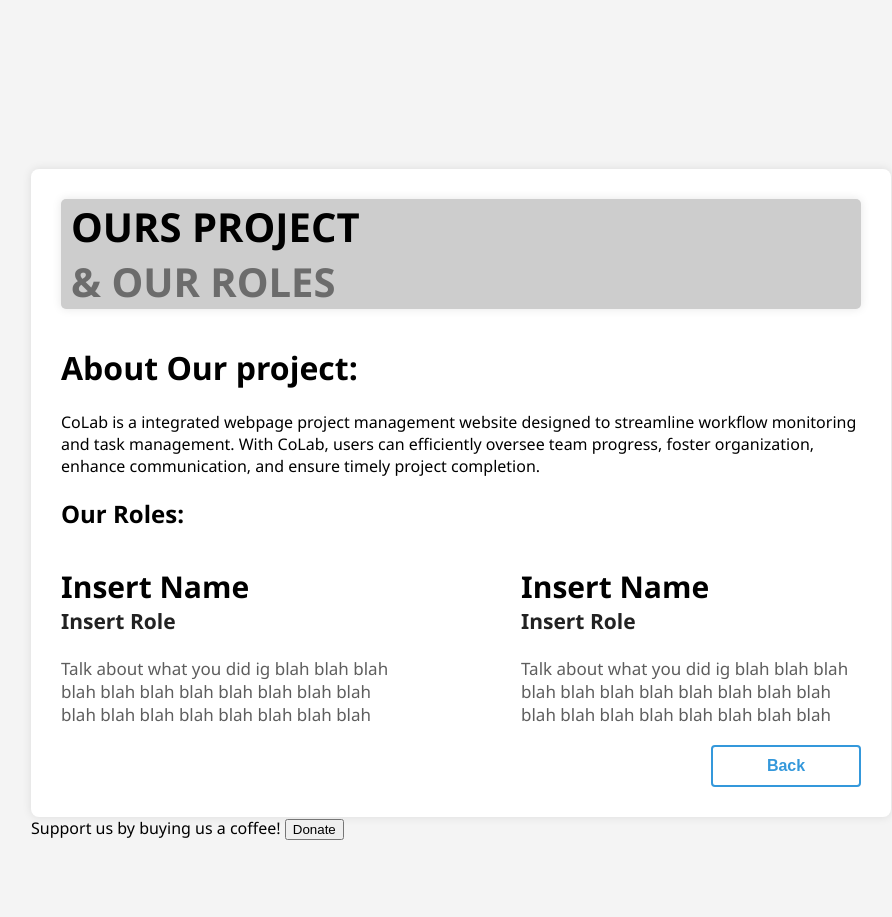
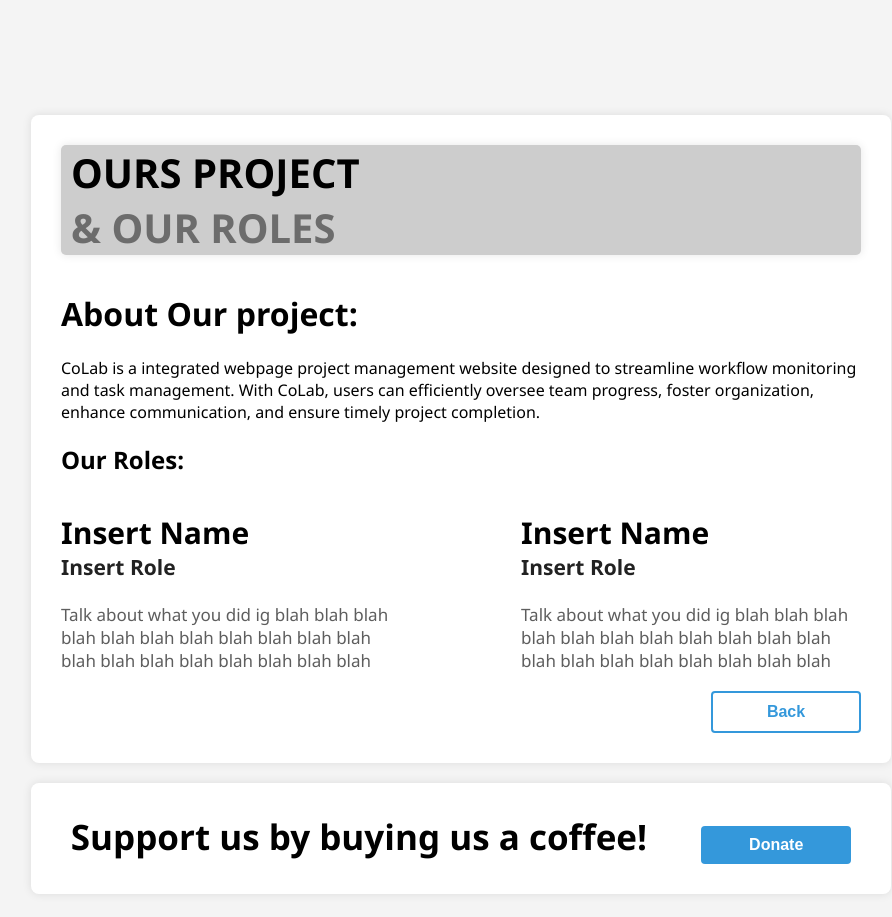
Before and after one commit to aidangg-05/coLaB, a PHP site: page /about.php in a window 1280 px wide. Shown: the top 917 px of the page, without its empty margins (179-1071 px from the left). Run offline with PHP 8.4, Linux system fonts and the light colour scheme.

Commit message:
added donate button

```diff
--- a/src/styles_about.css
+++ b/src/styles_about.css
@@ -7,7 +7,8 @@ body {
     height: 100vh;
     background-color: #f4f4f4;
 }
-.title{
+
+.title {
     box-shadow: 0 0 10px rgba(0, 0, 0, 0.1);
     border-radius: 5px;
     margin-top: 0;
@@ -21,12 +22,12 @@ body {
     box-shadow: 0 0 10px rgba(0, 0, 0, 0.1);
     text-align: left;
     width: 800px;
+    margin-bottom: 20px;
+}
 
-}
-.scroll-container{
+.scroll-container {
     height: 400px;
     overflow-y: auto;
-
 }
 
 #title-top {
@@ -39,7 +40,7 @@ body {
     font-size: 40px;
     font-weight: bold;
     color: #6C6C6C;
-    padding-left:10px;
+    padding-left: 10px;
 }
 
 .top {
@@ -99,7 +100,40 @@ body {
     border-radius: 4px;
 }
 
-#back:hover {
+    #back:hover {
+        background-color: #3498db;
+        color: white;
+    }
+
+.donate-container {
+    background-color: #ffffff;
+    padding: 30px;
+    border-radius: 8px;
+    box-shadow: 0 0 10px rgba(0, 0, 0, 0.1);
+    text-align: center;
+    justify-content: center;
+    width: 800px;
+}
+
+#support {
+    font-size: 35px;
+    font-weight: bold;
+    padding-right: 50px;
+}
+
+#donate {
     background-color: #3498db;
-    color: white;
+    color: #ffffff;
+    padding: 10px;
+    border: none;
+    cursor: pointer;
+    font-size: 16px;
+    font-weight: bold;
+    transition: background-color 0.3s;
+    width: 150px;
+    border-radius: 4px;
 }
+
+#donate:hover {
+    background-color: #2980b9;
+}
```
